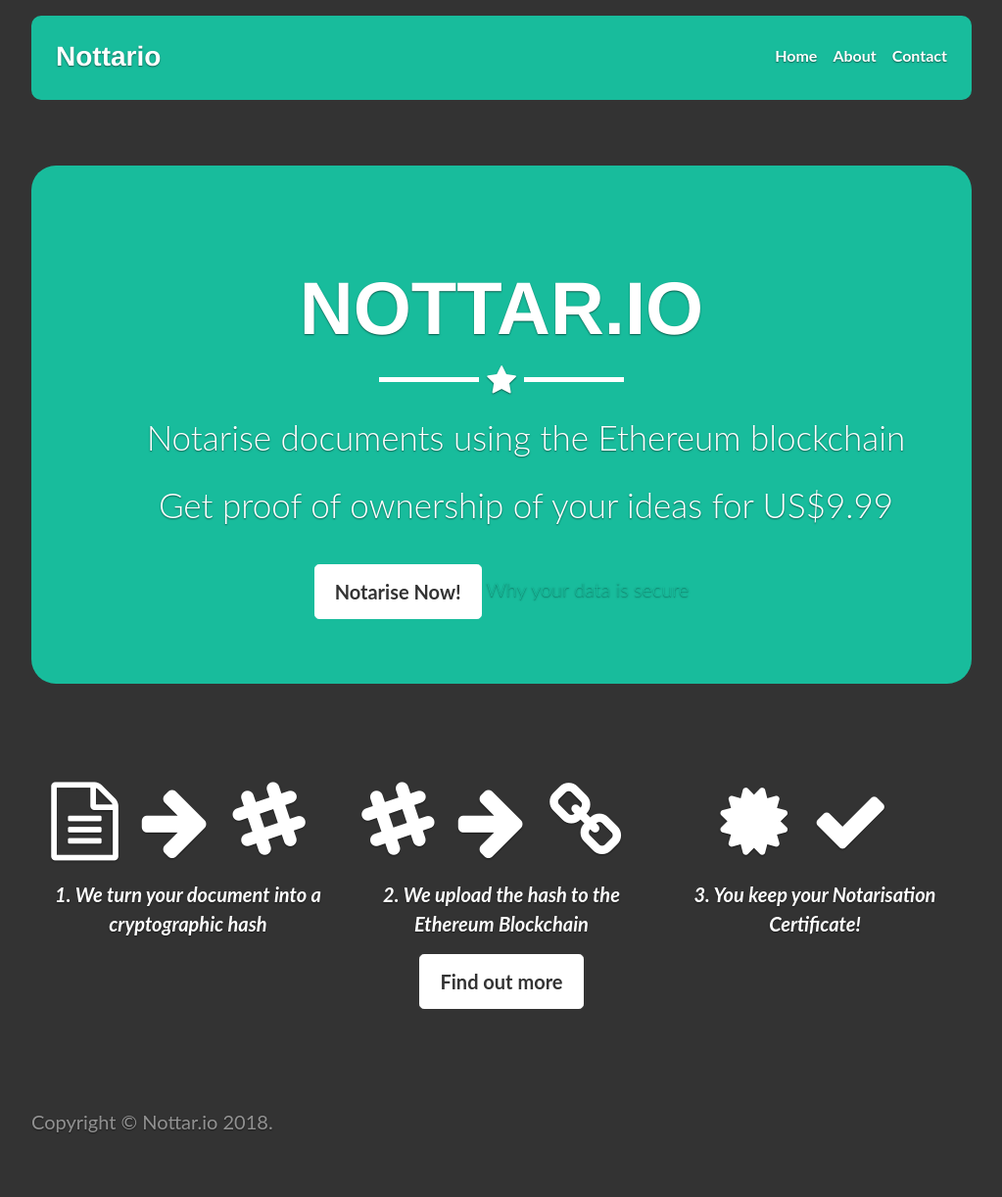
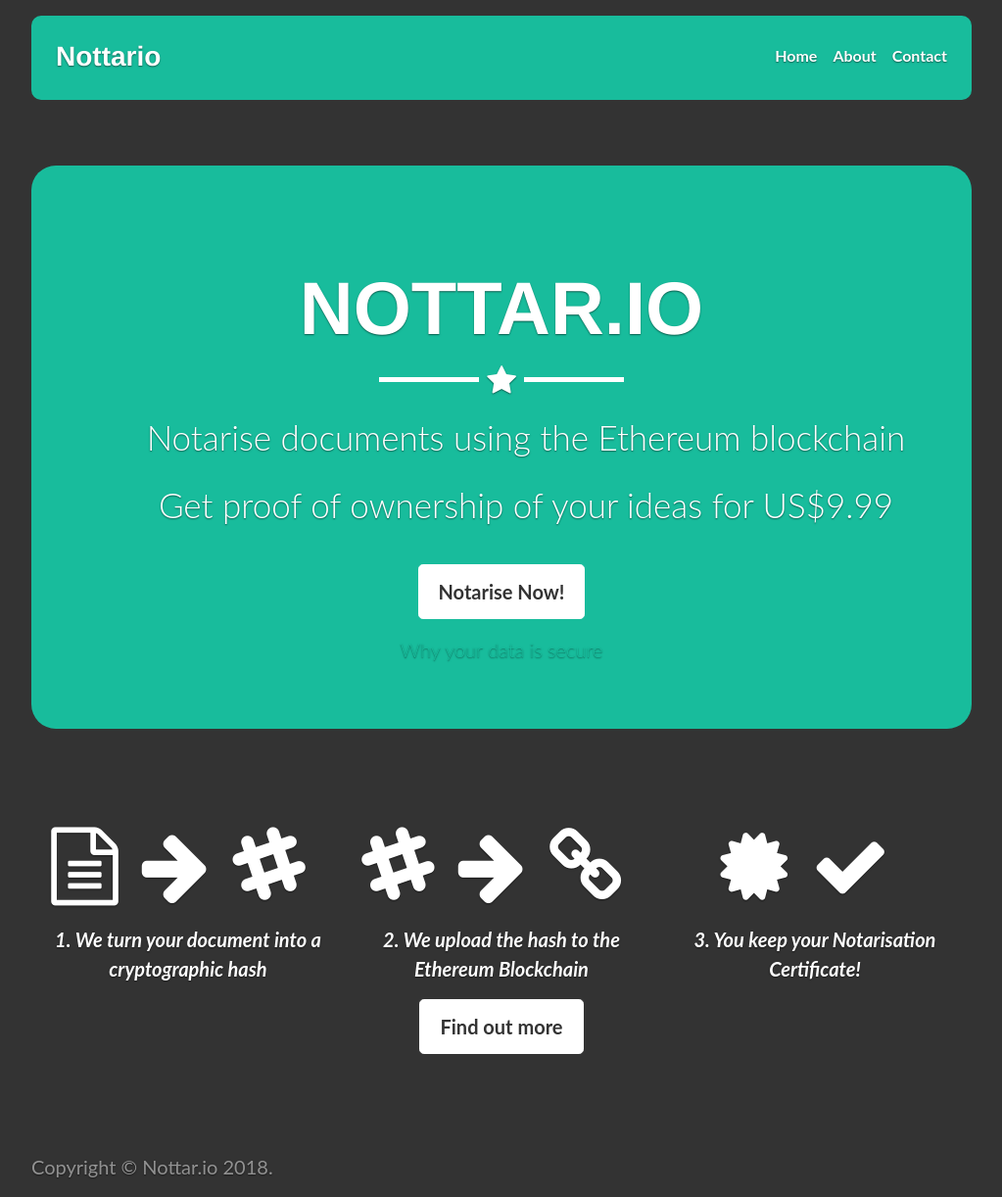
Before and after one commit to danmermel/nottariofront, a Jekyll site: the page built from index.html, in a window 1280 px wide. Shown: the whole page at 98% size, without its empty margins (128-1151 px from the left). Built offline with Jekyll 4.4.1, drawn with Linux system fonts in a browser that asks for light colours; nearby versions of some CDN libraries; before the commit the page ends 1176 px from its top, so only the background shows below that.

Commit message:
index change

```diff
--- a/index.html
+++ b/index.html
@@ -12,10 +12,12 @@
                       <p><span class="skills">Notarise documents using the Ethereum blockchain</span></p>
                       <p><span class="skills">Get proof of ownership of your ideas for US$9.99</span></p>
                   </div>
-                  <div>
-                    <p class="lead" id="notarise_now">
+                  <div id="notarise_now">
+                    <p class="lead">
                       <a href="javascript:reveal()" class="btn btn-lg btn-secondary">Notarise Now!</a>
-                      <a color="white" href="security.html">Why your data is secure</a>
+                    </p>
+                    <p class="lead">
+                      <a text-color="white" href="security.html">Why your data is secure</a>
                     </p>
                   </div>
               </div>
```
